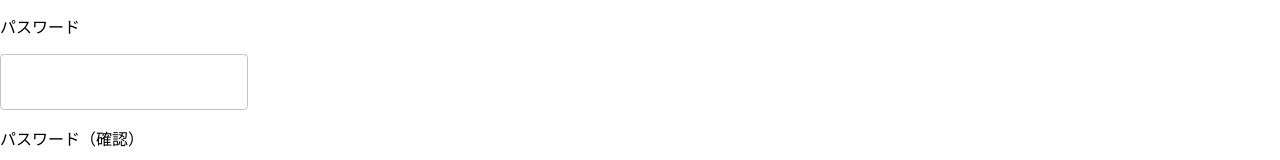
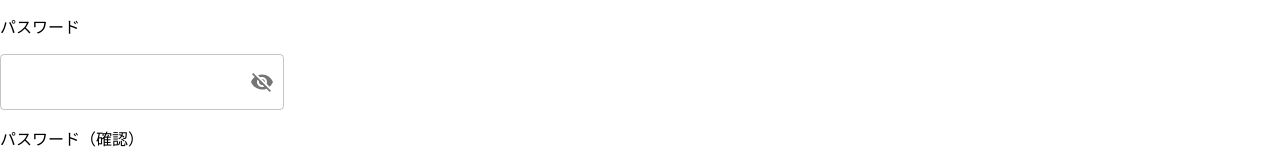
Before and after one commit to takumiTakahata/equipment_management_system, a React (Create React App) app in the folder equipment_management_app/: page / in a window 1280 px wide. Shown: the part 366-526 px from the top of the page. Built offline with nearby package versions, Linux system fonts and the light colour scheme.

Commit message:
メールアドレスのvalidation作成

```diff
--- a/equipment_management_app/src/components/teacher_register.tsx
+++ b/equipment_management_app/src/components/teacher_register.tsx
@@ -3,18 +3,34 @@ import TextField from "@mui/material/TextField";
 import { useForm } from "react-hook-form";
 import { ErrorMessage } from "@hookform/error-message";
 import { Button } from "@mui/material";
+import OutlinedInput from "@mui/material/OutlinedInput";
+import IconButton from "@mui/material/IconButton";
+import Visibility from "@mui/icons-material/Visibility";
+import VisibilityOff from "@mui/icons-material/VisibilityOff";
+import InputAdornment from "@mui/material/InputAdornment";
 import Header from "./header";
-import { log } from "console";
 
 interface FormInputs {
   name_error: string;
   mail_error: string;
+  password_error: string;
+  c_password_error: string; //確認パスワードのエラーメッセージ
 }
 
 function TeacherRegister() {
+  const [showPassword, setShowPassword] = React.useState(false);
+
+  const handleClickShowPassword = () => setShowPassword((show) => !show);
+  const handleMouseDownPassword = (
+    event: React.MouseEvent<HTMLButtonElement>
+  ) => {
+    event.preventDefault();
+  };
+
   const {
     register,
     handleSubmit,
+
     formState: { errors },
   } = useForm<FormInputs>();
 
@@ -34,9 +50,33 @@ function TeacherRegister() {
         />
         <ErrorMessage errors={errors} name="name_error" as="p" />
         <p>メールアドレス</p>
-        <TextField />
+        <TextField
+          {...register("mail_error", {
+            required: "メールアドレスを入力してください",
+            pattern: {
+              value: /[a-zA-Z0-9.]@morijyobi.ac.jp$/,
+              message: "盛ジョビのメールアドレスを入力してください",
+            },
+          })}
+        />
+        <ErrorMessage errors={errors} name="mail_error" as="p" />
         <p>パスワード</p>
-        <TextField />
+        <OutlinedInput
+          id="outlined-adornment-password"
+          type={showPassword ? "text" : "password"}
+          endAdornment={
+            <InputAdornment position="end">
+              <IconButton
+                aria-label="toggle password visibility"
+                onClick={handleClickShowPassword}
+                onMouseDown={handleMouseDownPassword}
+                edge="end"
+              >
+                {showPassword ? <Visibility /> : <VisibilityOff />}
+              </IconButton>
+            </InputAdornment>
+          }
+        />
         <p>パスワード（確認）</p>
         <TextField />
         <Button type="submit">登録</Button>
```
